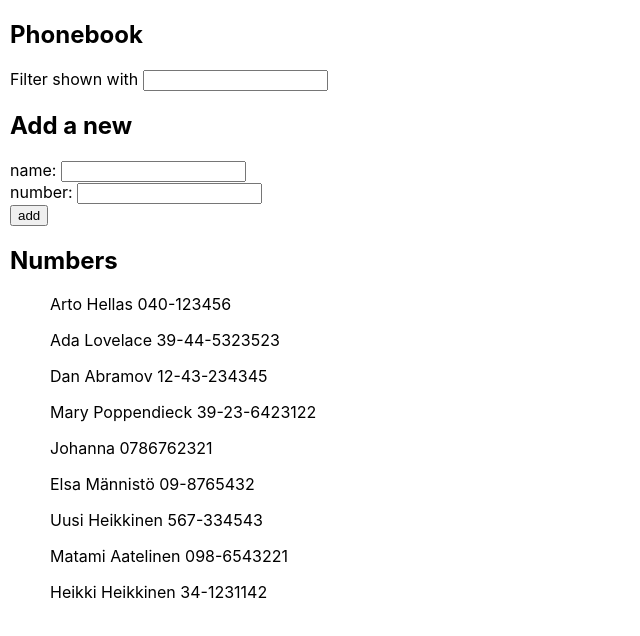
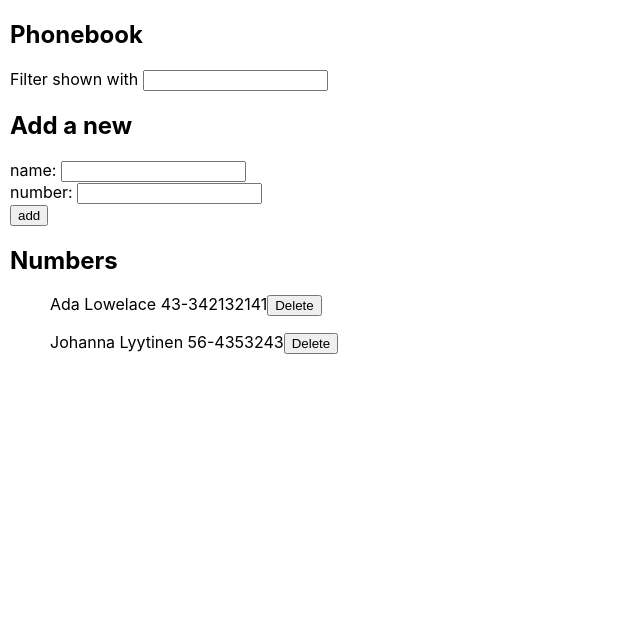
Before and after one commit to johannaly/fullstack-hy2020, a React (Create React App) app in the folder osa2/puhelinluettelo/: page / in a window 1280 px wide. Shown: the top 636 px of the page, without its empty margins (0-640 px from the left). Built offline with nearby package versions, Linux system fonts and the light colour scheme; data requests are answered from the project's data file.

Commit message:
puhelinluettelo 2.17

```diff
--- a/osa2/puhelinluettelo/db.json
+++ b/osa2/puhelinluettelo/db.json
@@ -1,49 +1,14 @@
 {
   "persons": [
     {
-      "name": "Arto Hellas",
-      "number": "040-123456",
-      "id": 1
-    },
-    {
-      "name": "Ada Lovelace",
-      "number": "39-44-5323523",
-      "id": 2
-    },
-    {
-      "name": "Dan Abramov",
-      "number": "12-43-234345",
-      "id": 3
-    },
-    {
-      "name": "Mary Poppendieck",
-      "number": "39-23-6423122",
-      "id": 4
-    },
-    {
-      "name": "Johanna",
-      "number": "0786762321",
+      "name": "Ada Lowelace",
+      "number": "43-342132141",
       "id": 5
     },
     {
-      "name": "Elsa Männistö",
-      "number": "09-8765432",
+      "name": "Johanna Lyytinen",
+      "number": "56-4353243",
       "id": 6
-    },
-    {
-      "name": "Uusi Heikkinen",
-      "number": "567-334543",
-      "id": 7
-    },
-    {
-      "name": "Matami Aatelinen",
-      "number": "098-6543221",
-      "id": 8
-    },
-    {
-      "name": "Heikki Heikkinen",
-      "number": "34-1231142",
-      "id": 9
     }
   ]
 }
--- a/osa2/puhelinluettelo/src/App.js
+++ b/osa2/puhelinluettelo/src/App.js
@@ -49,11 +49,24 @@ const App = () => {
             personService
                 .create(personObject)
                 .then(person => {
+                    console.log("Updating persons")
                     setPersons(persons.concat(person))
                 })
         }
         setNewName('')
         setNewNumber('')
+    }
+
+    const deleteOnePerson = (event) => {
+
+        if (window.confirm(`Delete ${event.target.value}?`)) {
+            const personId = event.target.id.toString()
+            personService
+                .deletePerson(event.target.id)
+                .then (data => {
+                    setPersons(persons.filter(p => p.id.toString() !== personId))
+                })
+        }
     }
 
     return (
@@ -67,7 +80,7 @@ const App = () => {
             />
 
             <h2>Numbers</h2>
-            <FilterNamesToShow persons = {persons} newFilter = {newFilter} />
+            <FilterNamesToShow persons = {persons} newFilter = {newFilter} deleteOnePerson = {deleteOnePerson} />
         </div>
     )
 }
--- a/osa2/puhelinluettelo/src/components/FilterNamesToShow.js
+++ b/osa2/puhelinluettelo/src/components/FilterNamesToShow.js
@@ -1,6 +1,10 @@
 import React from 'react'
 
+
+
+
 const FilterNamesToShow = (props) => {
+    //console.log("filter",  props.persons)
     const namesMatch = props.newFilter !== ""
     ? props.persons.filter(p => p.name.toUpperCase().startsWith(props.newFilter.toUpperCase()))
     : props.persons
@@ -9,7 +13,9 @@ const FilterNamesToShow = (props) => {
             <div>
                 <ul>
                     {namesMatch.map((person) =>
-                        <p key={person.name}>{person.name} {person.number}</p>)
+                        <p key={person.name}>{person.name} {person.number}
+                            <button value = {person.name} id = {person.id} onClick = {props.deleteOnePerson}>Delete</button>
+                        </p>)
                     }
                 </ul>
             </div>
--- a/osa2/puhelinluettelo/src/services/persons.js
+++ b/osa2/puhelinluettelo/src/services/persons.js
@@ -14,8 +14,17 @@ const create = personObject => {
     return request.then(response => response.data)
 }
 
+const deletePerson = (id) => {
+    const request = axios.delete(`${baseUrl}/${id}`)
+    return request
+            .then(response => response.data)
+            .catch((error) => {
+                throw error.response.data
+            })
+}
 
 export default {
     getAll,
     create,
+    deletePerson
 }
```
